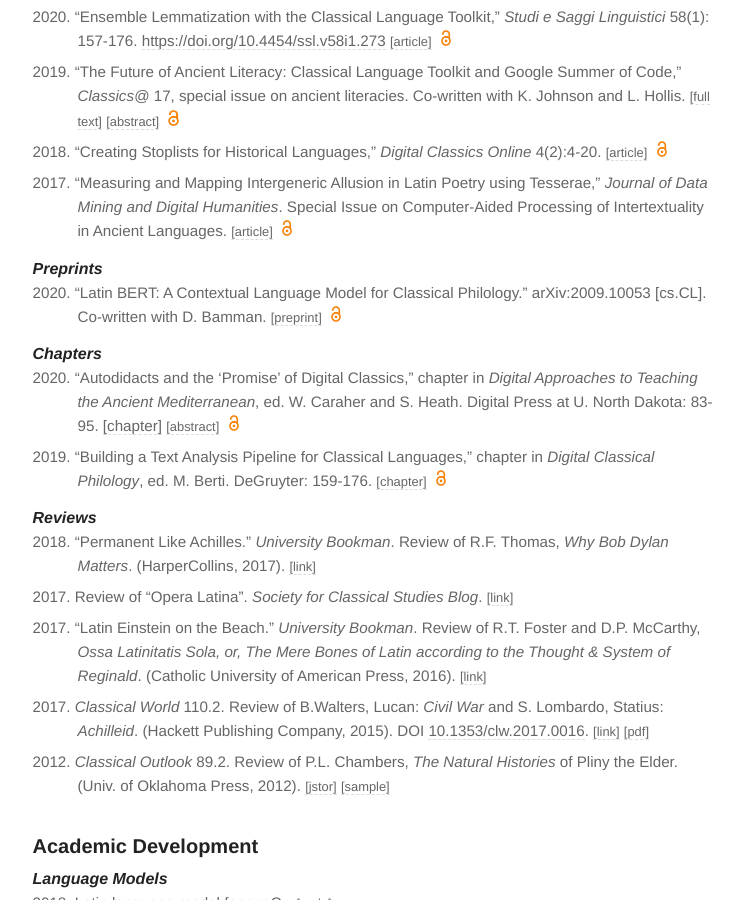
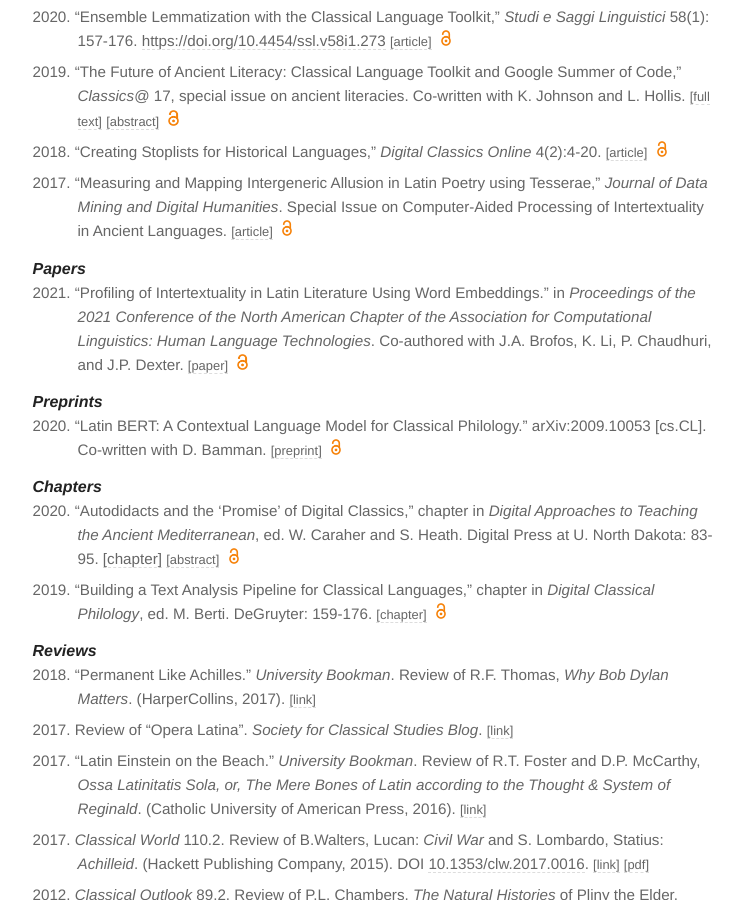
Before and after one commit to diyclassics/diyclassics.github.io, a Jekyll site: the page built from cv.md, in a window 1280 px wide and 900 px high, scrolled down 939 px. Shown: the whole window, without its empty margins (265-1008 px from the left). Built offline with Jekyll 4.4.1, drawn with Linux system fonts in a browser that asks for light colours.

Commit message:
Add paper

```diff
--- a/cv.md
+++ b/cv.md
@@ -44,6 +44,10 @@
 - 2019\. "The Future of Ancient Literacy: Classical Language Toolkit and Google Summer of Code," *Classics@* 17, special issue on ancient literacies. Co-written with K. Johnson and L. Hollis. [[full text]](https://chs.harvard.edu/CHS/article/display/6946){:.cv-link} [[abstract]](../future-of-ancient-literacy){:.cv-link} <img src="../assets/images/oa.png" alt="oa-icon" height="16" hspace="5"/>
 - 2018\. "Creating Stoplists for Historical Languages," *Digital Classics Online* 4(2):4-20. [[article]](https://journals.ub.uni-heidelberg.de/index.php/dco/article/view/52124){:.cv-link} <img src="../assets/images/oa.png" alt="oa-icon" height="16" hspace="5"/>
 - 2017\. "Measuring and Mapping Intergeneric Allusion in Latin Poetry using Tesserae," *Journal of Data Mining and Digital Humanities*. Special Issue on Computer-Aided Processing of Intertextuality in Ancient Languages. [[article]](https://hal.archives-ouvertes.fr/hal-01282568v4/document){:.cv-link} <img src="../assets/images/oa.png" alt="oa-icon" height="16" hspace="5"/>
+
+#### Papers
+
+- 2021\. "Profiling of Intertextuality in Latin Literature Using Word Embeddings." in *Proceedings of the 2021 Conference of the North American Chapter of the Association for Computational Linguistics: Human Language Technologies*. Co-authored with J.A. Brofos, K. Li, P. Chaudhuri, and J.P. Dexter. [[paper]](https://www.aclweb.org/anthology/2021.naacl-main.389){:.cv-link} <img src="../assets/images/oa.png" alt="oa-icon" height="16" hspace="5"/>
 
 #### Preprints
 
```
